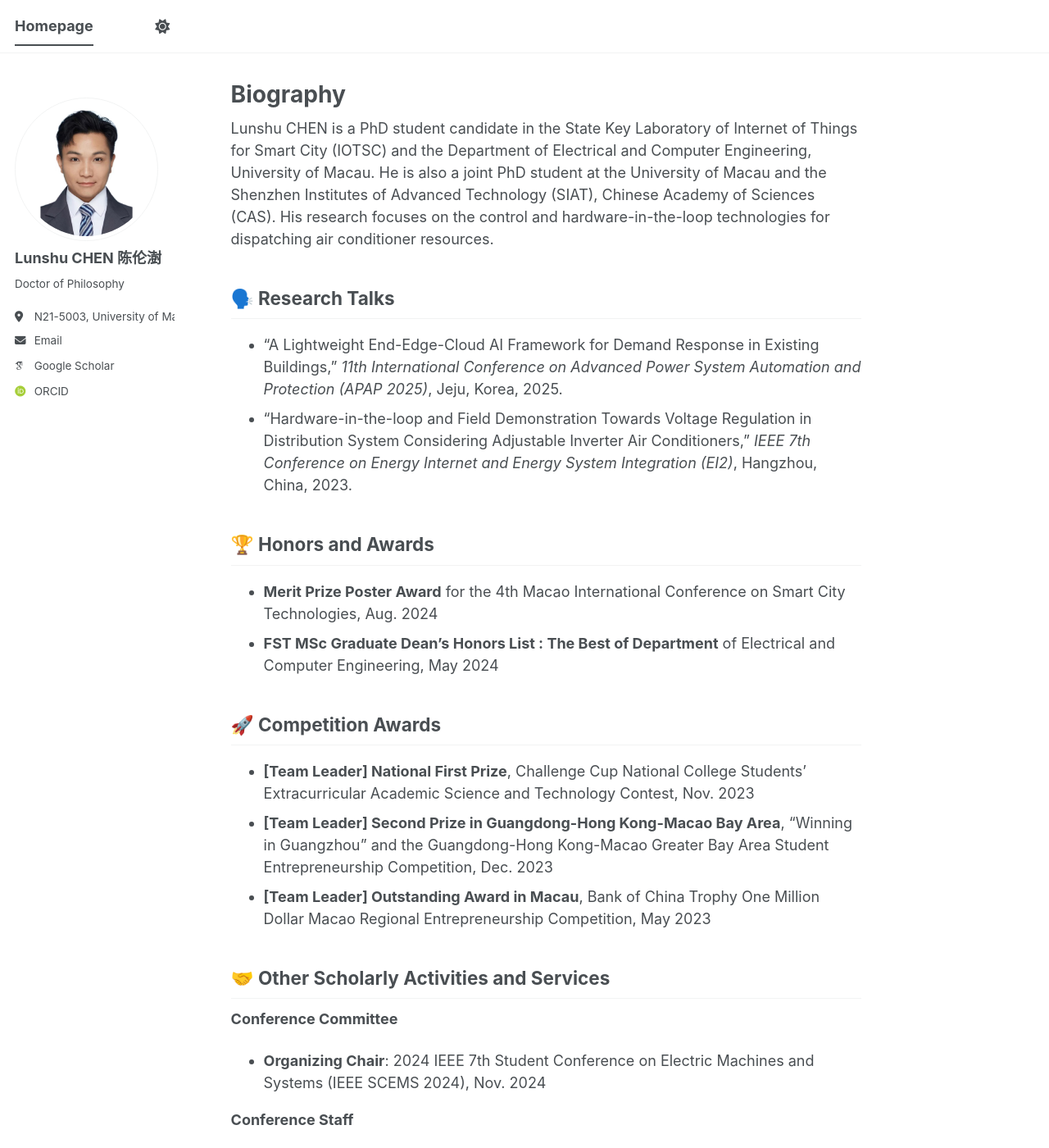
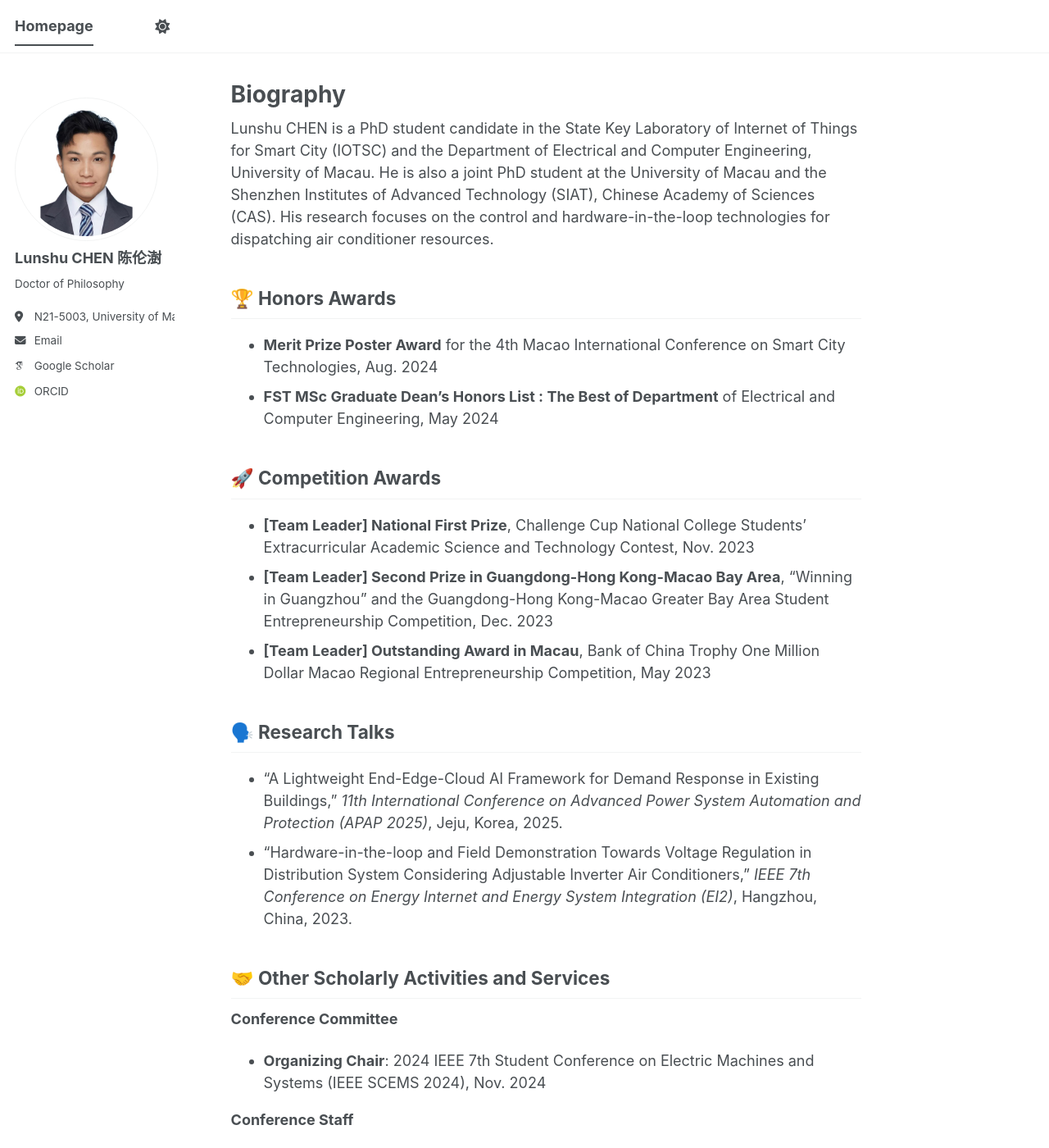
Before and after one commit to chenlunshu/CV, a Jekyll site: the page built from _pages/about.md, in a window 1280 px wide and 1400 px high. Shown: the whole window at 82% size. Built offline with Jekyll 4.4.1, drawn with Linux system fonts in a browser that asks for light colours; some web fonts are replaced; a script bundle is joined from its source files by our own code; library files that are not in the unit come from our copies; some of the changed lines change nothing that is shown.

Commit message:
Reorganize sections and update headings in about.md
Moved 'Research Talks' section below 'Competition Awards' and updated headings.

```diff
--- a/_pages/about.md
+++ b/_pages/about.md
@@ -9,12 +9,7 @@ redirect_from:
 
 Lunshu CHEN is a PhD student candidate in the State Key Laboratory of Internet of Things for Smart City (IOTSC) and the Department of Electrical and Computer Engineering, University of Macau. He is also a joint PhD student at the University of Macau and the Shenzhen Institutes of Advanced Technology (SIAT), Chinese Academy of Sciences (CAS). His research focuses on the control and hardware-in-the-loop technologies for dispatching air conditioner resources.
 
-## 🗣️ Research Talks
-
-* "A Lightweight End-Edge-Cloud AI Framework for Demand Response in Existing Buildings," *11th International Conference on Advanced Power System Automation and Protection (APAP 2025)*, Jeju, Korea, 2025.
-* "Hardware-in-the-loop and Field Demonstration Towards Voltage Regulation in Distribution System Considering Adjustable Inverter Air Conditioners," *IEEE 7th Conference on Energy Internet and Energy System Integration (EI2)*, Hangzhou, China, 2023.
-
-## 🏆 Honors and Awards
+## 🏆 Honors Awards
 
 * **Merit Prize Poster Award** for the 4th Macao International Conference on Smart City Technologies, Aug. 2024
 * **FST MSc Graduate Dean's Honors List : The Best of Department** of Electrical and Computer Engineering, May 2024
@@ -24,6 +19,11 @@ Lunshu CHEN is a PhD student candidate in the State Key Laboratory of Internet o
 * **[Team Leader] National First Prize**, Challenge Cup National College Students' Extracurricular Academic Science and Technology Contest, Nov. 2023
 * **[Team Leader] Second Prize in Guangdong-Hong Kong-Macao Bay Area**, "Winning in Guangzhou" and the Guangdong-Hong Kong-Macao Greater Bay Area Student Entrepreneurship Competition, Dec. 2023
 * **[Team Leader] Outstanding Award in Macau**, Bank of China Trophy One Million Dollar Macao Regional Entrepreneurship Competition, May 2023
+
+## 🗣️ Research Talks
+
+* "A Lightweight End-Edge-Cloud AI Framework for Demand Response in Existing Buildings," *11th International Conference on Advanced Power System Automation and Protection (APAP 2025)*, Jeju, Korea, 2025.
+* "Hardware-in-the-loop and Field Demonstration Towards Voltage Regulation in Distribution System Considering Adjustable Inverter Air Conditioners," *IEEE 7th Conference on Energy Internet and Energy System Integration (EI2)*, Hangzhou, China, 2023.
 
 ## 🤝 Other Scholarly Activities and Services
 
```
